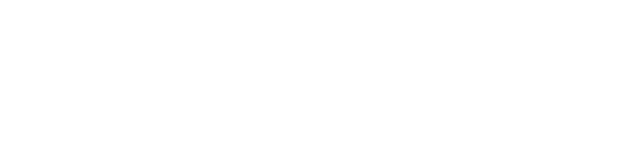
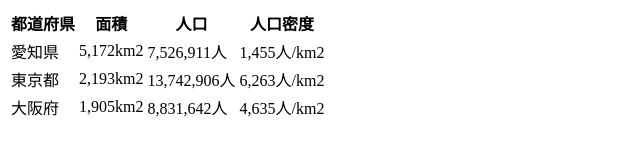
Before and after one commit to mafukuda171080/react-nhdc5f, a website: page index.html in a window 1280 px wide. Shown: the whole page, without its empty margins (0-640 px from the left). Drawn offline with Linux system fonts and the light colour scheme.

Commit message:
1 file modified

```diff
--- a/index.html
+++ b/index.html
@@ -1 +1,26 @@
-<div id="root"></div>
+<table>
+  <tr>
+    <th>都道府県</th>
+    <th>面積</th>
+    <th>人口</th>
+    <th>人口密度</th>
+  </tr>
+  <tr>
+    <td>愛知県</td>
+    <td>5,172km2</td>
+    <td>7,526,911人</td>
+    <td>1,455人/km2</td>
+  </tr>
+  <tr>
+    <td>東京都</td>
+    <td>2,193km2</td>
+    <td>13,742,906人</td>
+    <td>6,263人/km2</td>
+  </tr>
+  <tr>
+    <td>大阪府</td>
+    <td>1,905km2</td>
+    <td>8,831,642人</td>
+    <td>4,635人/km2</td>
+  </tr>
+</table>
```
